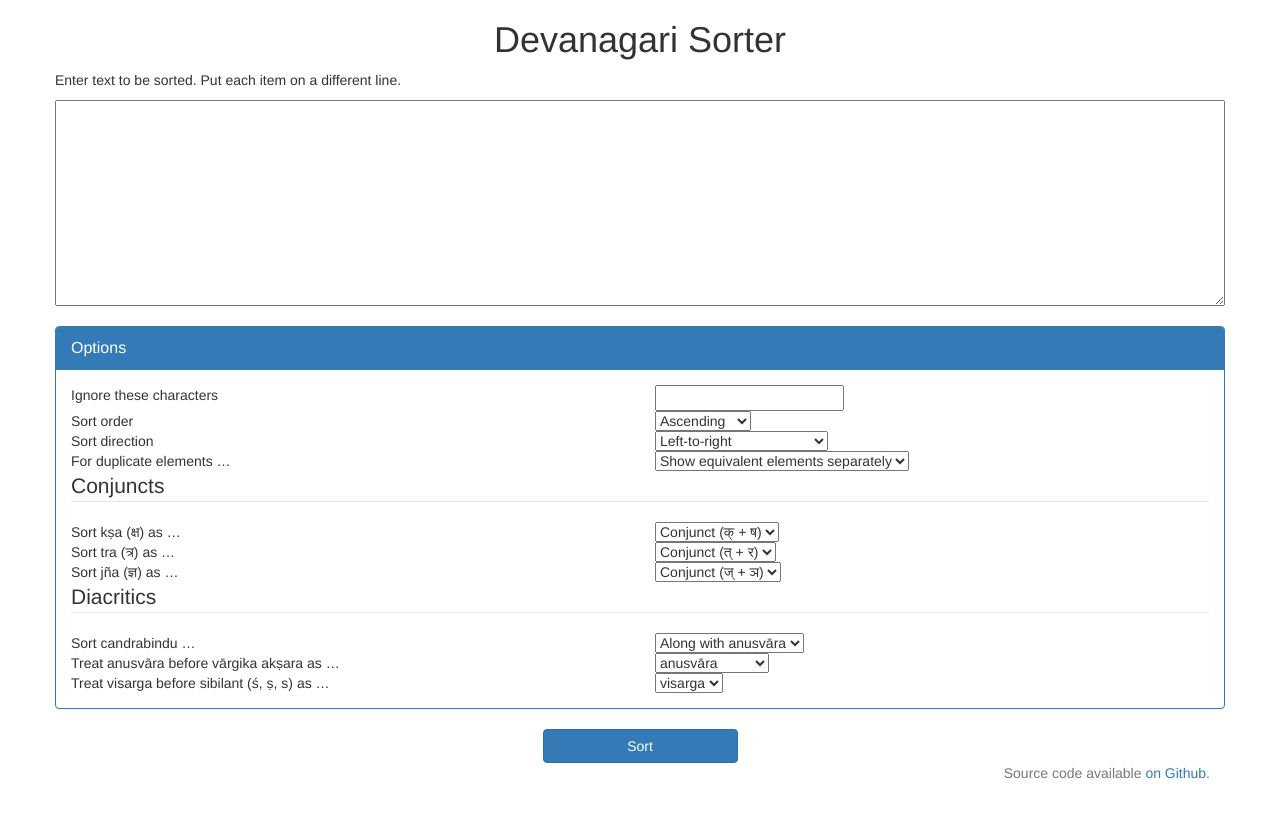
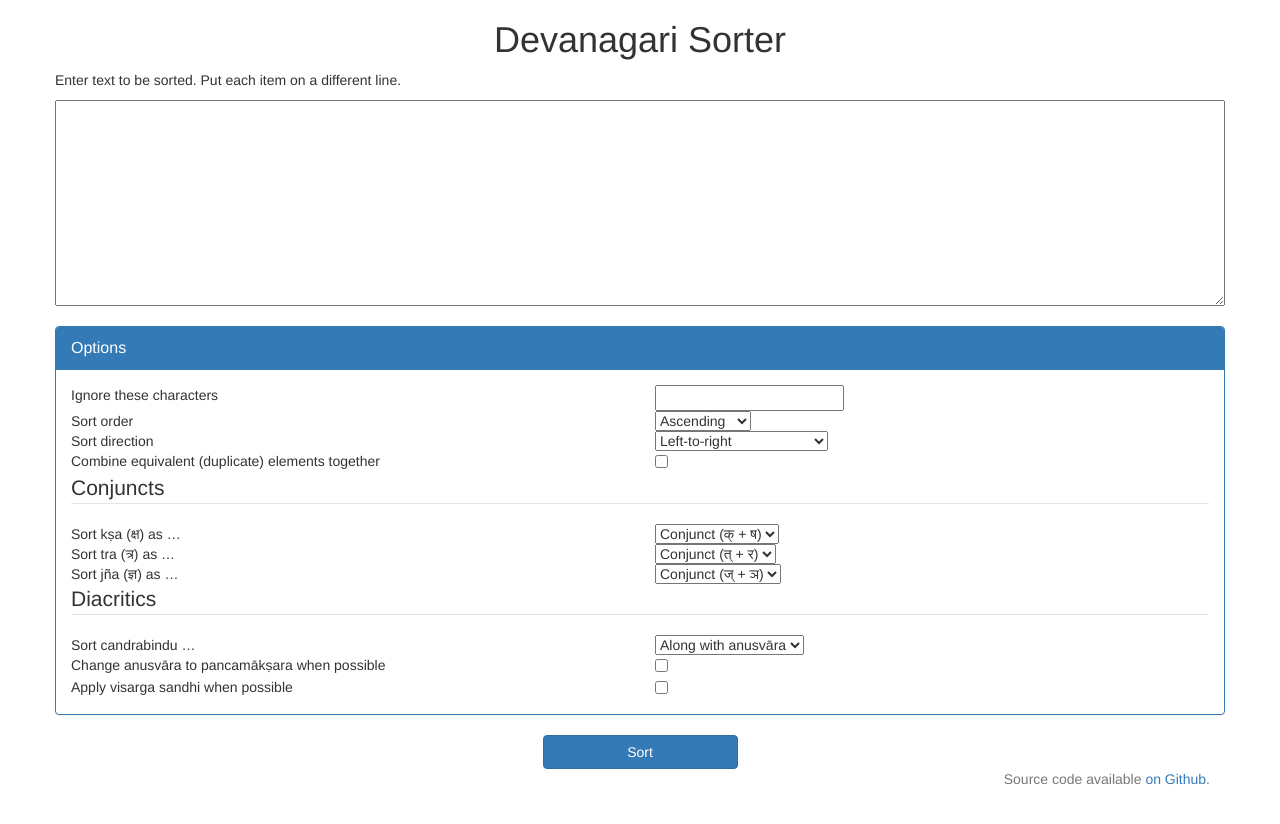
Before and after one commit to anubhav-chattoraj/indic-tools, a Jekyll site: the page built from devanagari_sorter/index.html, in a window 1280 px wide. Shown: the top 824 px of the page. Built offline with Jekyll 4.4.1, drawn with Linux system fonts in a browser that asks for light colours; nearby versions of some CDN libraries.

Commit message:
UI improvements

```diff
--- a/devanagari_sorter/index.html
+++ b/devanagari_sorter/index.html
@@ -95,13 +95,10 @@ scripts: |
       </div>
       <div class="row">
         <div class="col-md-6 col-sm-6">
-          For duplicate elements …
+          Combine equivalent (duplicate) elements together
         </div>
         <div class = "col-md-6 col-sm-6">
-          <select id="duplicate">
-            <option value="false" selected>Show equivalent elements separately</option>
-            <option value="true">Group equivalent elements together</option>
-          </select>
+          <input id="duplicate" type="checkbox">
         </div>
       </div>
       <fieldset>
@@ -157,24 +154,18 @@ scripts: |
         </div>
         <div class="row">
           <div class="col-md-6 col-sm-6">
-            Treat anusvāra before vārgika akṣara as …
+            Change anusvāra to pancamākṣara when possible
           </div>
           <div class="col-md-6 col-sm-6">
-            <select id="anusvara">
-              <option value="false" selected>anusvāra</option>
-              <option value="true">pancamākṣara</option>
-            </select>
+            <input id="anusvara" type="checkbox">
           </div>
         </div>
         <div class="row">
           <div class="col-md-6 col-sm-6">
-            Treat visarga before sibilant (ś, ṣ, s) as …
+            Apply visarga sandhi when possible
           </div>
-            <div class="col-md-6 col-sm-6">
-            <select id="visarga">
-              <option value="false" selected>visarga</option>
-              <option value="true">sibilant</option>
-            </select>
+          <div class="col-md-6 col-sm-6">
+            <input id="visarga" type="checkbox">
           </div>
         </div>
       </fieldset>
```
Also changed, not shown: other parts of devanagari_sorter/index.html (+6 -6 lines).
